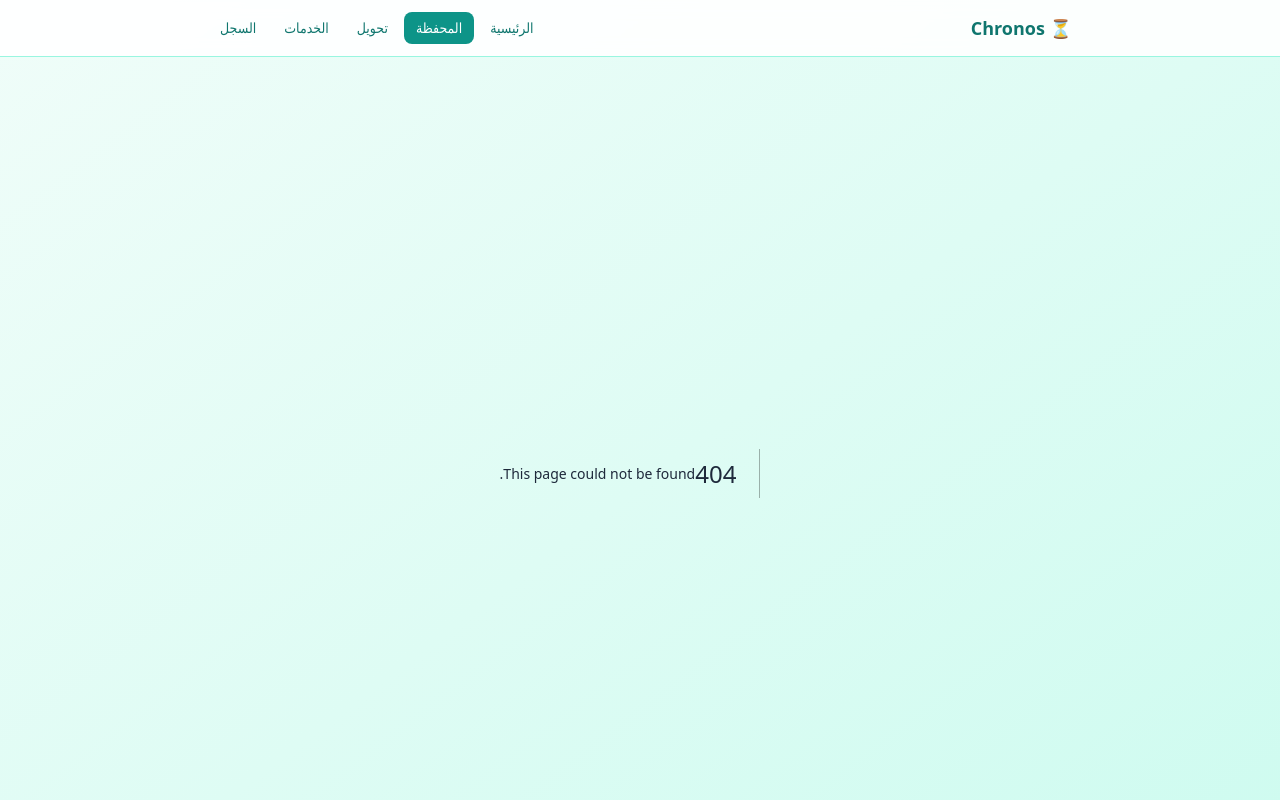
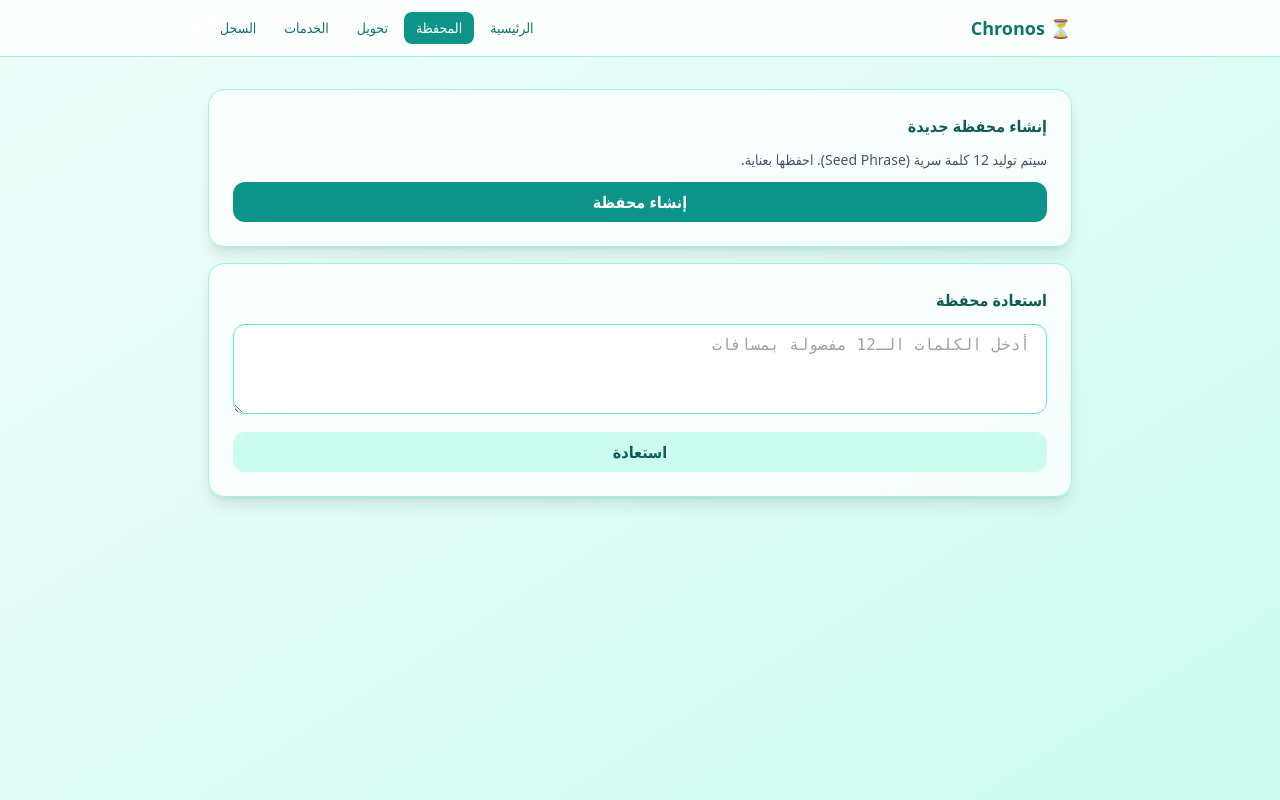
Before and after one commit to Mb4252/Decentralized-Free, a Next.js app: page /wallet in a window 1280 px wide. Before the commit this address had no page. Shown: the top 800 px of the page. Built offline with nearby package versions, Linux system fonts and the light colour scheme.

Commit message:
Add WalletPage component for wallet management

```diff
--- /dev/null
+++ b/app/wallet/page.tsx
@@ -0,0 +1,103 @@
+'use client';
+
+import { useState } from 'react';
+import { useWallet } from '@/lib/context';
+
+export default function WalletPage() {
+  const { wallet, createNewWallet, restoreFromSeed, logout } = useWallet();
+  const [seedInput, setSeedInput] = useState('');
+  const [showSeed, setShowSeed] = useState(false);
+  const [error, setError] = useState('');
+  const [busy, setBusy] = useState(false);
+
+  const handleCreate = async () => {
+    setBusy(true);
+    setError('');
+    try {
+      await createNewWallet();
+      setShowSeed(true);
+    } catch (e: any) {
+      setError(e.message);
+    } finally {
+      setBusy(false);
+    }
+  };
+
+  const handleRestore = async () => {
+    setBusy(true);
+    setError('');
+    try {
+      await restoreFromSeed(seedInput.trim());
+    } catch (e: any) {
+      setError(e.message);
+    } finally {
+      setBusy(false);
+    }
+  };
+
+  if (wallet) {
+    return (
+      <div className="space-y-4 mt-4">
+        <div className="card">
+          <h2 className="font-bold text-chronos-800 mb-2">محفظتك</h2>
+          <p className="text-xs text-slate-500 mb-1">العنوان:</p>
+          <p className="font-mono text-sm break-all" dir="ltr">
+            {wallet.address}
+          </p>
+          <p className="text-xs text-slate-500 mt-3 mb-1">المفتاح العام:</p>
+          <p className="font-mono text-xs break-all text-slate-600" dir="ltr">
+            {wallet.publicKey}
+          </p>
+        </div>
+        <div className="card">
+          <h3 className="font-bold text-red-700 mb-2">⚠️ عبارة الاسترداد</h3>
+          <p className="text-sm text-slate-600 mb-3">
+            احفظ هذه الكلمات في مكان آمن. هي الطريقة الوحيدة لاستعادة محفظتك.
+          </p>
+          {showSeed ? (
+            <div className="bg-yellow-50 border border-yellow-300 rounded-xl p-4 font-mono text-sm">
+              {wallet.seedPhrase}
+            </div>
+          ) : (
+            <button className="btn-secondary" onClick={() => setShowSeed(true)}>
+              إظهار عبارة الاسترداد
+            </button>
+          )}
+        </div>
+        <button className="btn-secondary w-full" onClick={logout}>
+          تسجيل الخروج (مسح المحفظة من هذا الجهاز)
+        </button>
+      </div>
+    );
+  }
+
+  return (
+    <div className="space-y-4 mt-4">
+      <div className="card space-y-3">
+        <h2 className="font-bold text-chronos-800">إنشاء محفظة جديدة</h2>
+        <p className="text-sm text-slate-600">
+          سيتم توليد 12 كلمة سرية (Seed Phrase). احفظها بعناية.
+        </p>
+        <button className="btn-primary w-full" onClick={handleCreate} disabled={busy}>
+          {busy ? 'جارٍ الإنشاء...' : 'إنشاء محفظة'}
+        </button>
+      </div>
+      <div className="card space-y-3">
+        <h2 className="font-bold text-chronos-800">استعادة محفظة</h2>
+        <textarea
+          className="input-field font-mono"
+          rows={3}
+          value={seedInput}
+          onChange={(e) => setSeedInput(e.target.value)}
+          placeholder="أدخل الكلمات الـ12 مفصولة بمسافات"
+        />
+        <button className="btn-secondary w-full" onClick={handleRestore} disabled={busy}>
+          {busy ? 'جارٍ الاستعادة...' : 'استعادة'}
+        </button>
+      </div>
+      {error && (
+        <div className="bg-red-100 text-red-800 p-3 rounded-xl text-sm">{error}</div>
+      )}
+    </div>
+  );
+}
```
